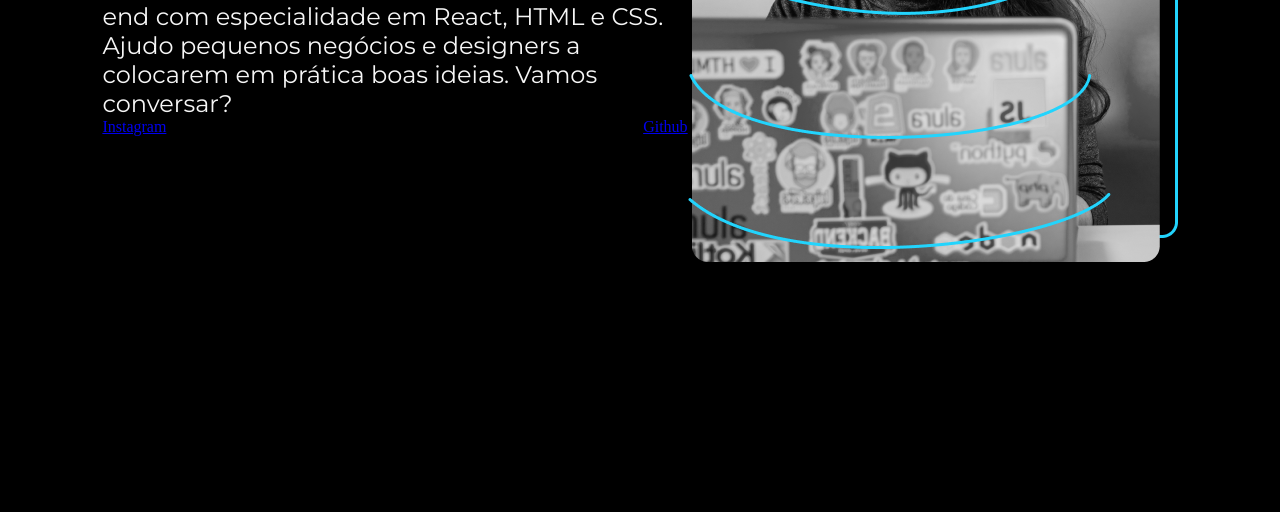
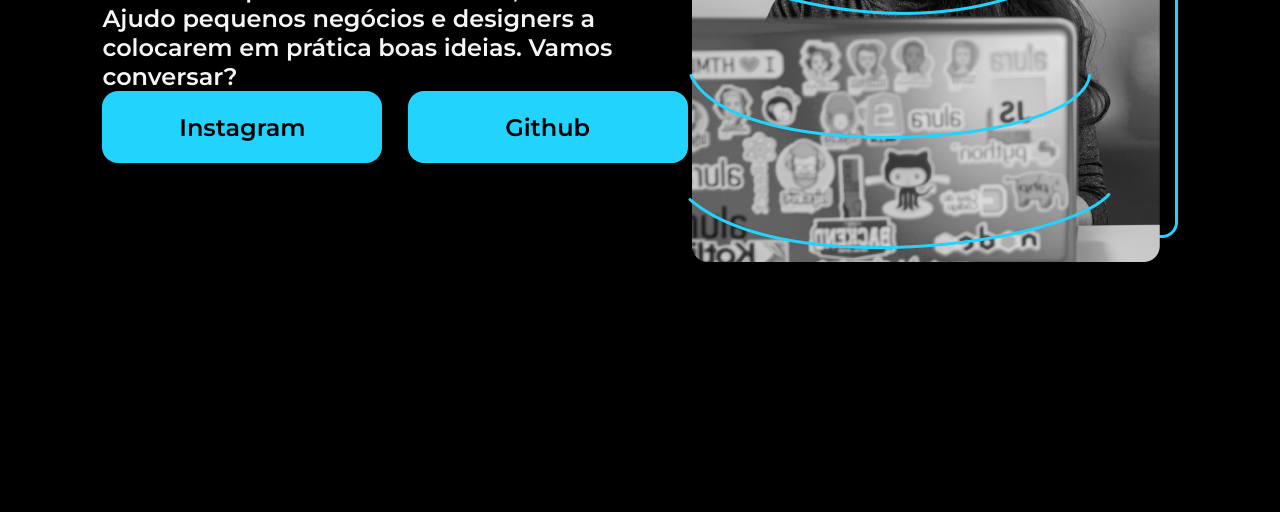
Before and after one commit to Kauasegabinazzi/HTML-e-CSS-ambientes-de-desenvolvimento--estrutura-de-arquivos-e-tags, a plain HTML site: page index.html in a window 1280 px wide. Shown: the part 390-902 px from the top of the page. Drawn offline with nearby package versions, Linux system fonts and the light colour scheme.

Commit message:
20-commit

```diff
--- a/index.html
+++ b/index.html
@@ -19,8 +19,8 @@
                 Ajudo pequenos
                 negócios e designers a colocarem em prática boas ideias. Vamos conversar?</p>
             <div class="links">
-                <a href="https://www.instagram.com">Instagram</a>
-                <a href="https://github.com">Github</a>
+                <a class="links_links" href="https://www.instagram.com">Instagram</a>
+                <a class="links_links" href="https://github.com">Github</a>
             </div>
         </section>
         <img src="Imagem.png" alt="texto alternativo">
--- a/styles.css
+++ b/styles.css
@@ -1,4 +1,4 @@
-@import url('https://fonts.googleapis.com/css2?family=Krona+One&family=Montserrat:ital,wght@0,100..900;1,100..900&display=swap');
+@import url('https://fonts.googleapis.com/css2?family=Krona+One&family=Montserrat:ital,wght@400,600&display=swap');
 
 body {
     height: 100vh;
@@ -9,7 +9,7 @@ body {
 
 .title {
     color: #22D4FD;
-    border: 1px solid #22D4FD;
+    /* border: 1px solid #22D4FD; */
     padding: 10px;
 }
 
@@ -43,3 +43,16 @@ body {
     display: flex;
     justify-content: space-between;
 }
+
+.links_links{
+    background-color: #22D4FD;
+    width: 280px;
+    text-align: center;
+    border-radius: 16px;
+    font-size: 24px;
+    padding: 21.5px 0;
+    text-decoration: none;
+    color: #000000;
+    font-family: "Montserrat", sans-serif;
+    font-weight: 600px;
+}
```
